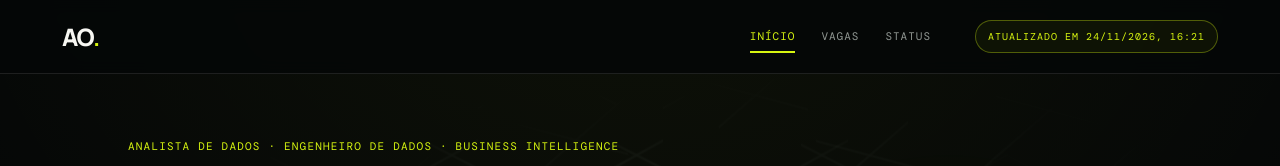
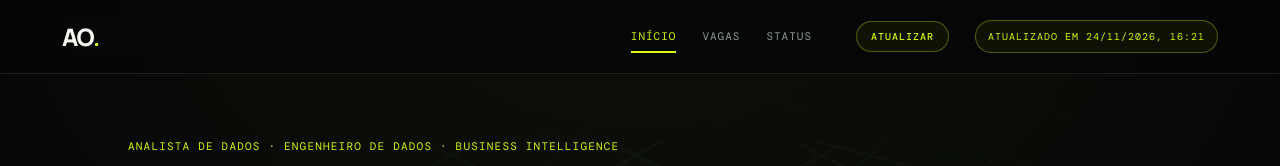
Before and after one commit to Alexsander-Ornelas/Vagas-Alexsander, a plain HTML site: page index.html in a window 1280 px wide. Shown: the top 166 px of the page. Drawn offline with nearby package versions, Linux system fonts and the light colour scheme.

Commit message:
Botão Atualizar no topo (abre a busca programada para rodar agora)
Co-Authored-By: Claude Opus 5.5 <noreply@anthropic.com>
Claude-Session: https://claude.ai/code/session_01LZNXRwmaA7TDpDhNhNizeJ

```diff
--- a/assets/estilo.css
+++ b/assets/estilo.css
@@ -200,3 +200,10 @@ footer.rodape a:last-child:hover { color:var(--acid); }
 footer.rodape { max-width:1180px; margin:0 auto; padding:29px 24px; }
 @media (max-width:1100px) { .bar .meta { display:none; } }
 @media (max-width:800px) { .bar { padding:14px 20px; } footer.rodape { padding:24px 20px; } }
+
+/* Botão "Atualizar" (abre a busca programada no Claude para rodar agora), mesmo estilo do selo "Atualizado em" */
+.bar .atualizar { margin-left:28px; padding:8px 14px; border:1px solid #d7f51055; border-radius:999px; color:var(--acid); background:#d7f5100d;
+  font:500 10px "DM Mono", monospace; letter-spacing:1px; text-transform:uppercase; text-decoration:none; white-space:nowrap; cursor:pointer; transition:background .2s, border-color .2s; }
+.bar .atualizar:hover { background:#d7f51022; border-color:var(--acid); }
+.bar .atualizar + .meta { margin-left:10px; }
+@media (max-width:800px) { .bar .atualizar { margin-left:auto; margin-right:10px; padding:7px 12px; } .bar .menu-btn { margin-left:0; } }
--- a/index.html
+++ b/index.html
@@ -45,6 +45,7 @@
 <body>
 <header><div class="bar"><a class="logo" href="index.html">AO<b>.</b></a>
   <nav class="tabs"><a href="index.html" class="ativo">Início</a><a href="vagas.html">Vagas</a><a href="status.html">Status</a></nav>
+  <a class="atualizar" href="https://claude.ai/code/routines" target="_blank" rel="noopener" title="Abre a busca programada no Claude: clique em Run now para buscar vagas agora">Atualizar</a>
   <span class="meta" id="atualizado"></span></div></header>
 <section class="home">
   <div class="network" aria-hidden="true"></div><div class="network b" aria-hidden="true"></div>
```
Also changed, not shown: status.html (+1 -0 lines), vagas.html (+1 -0 lines).
